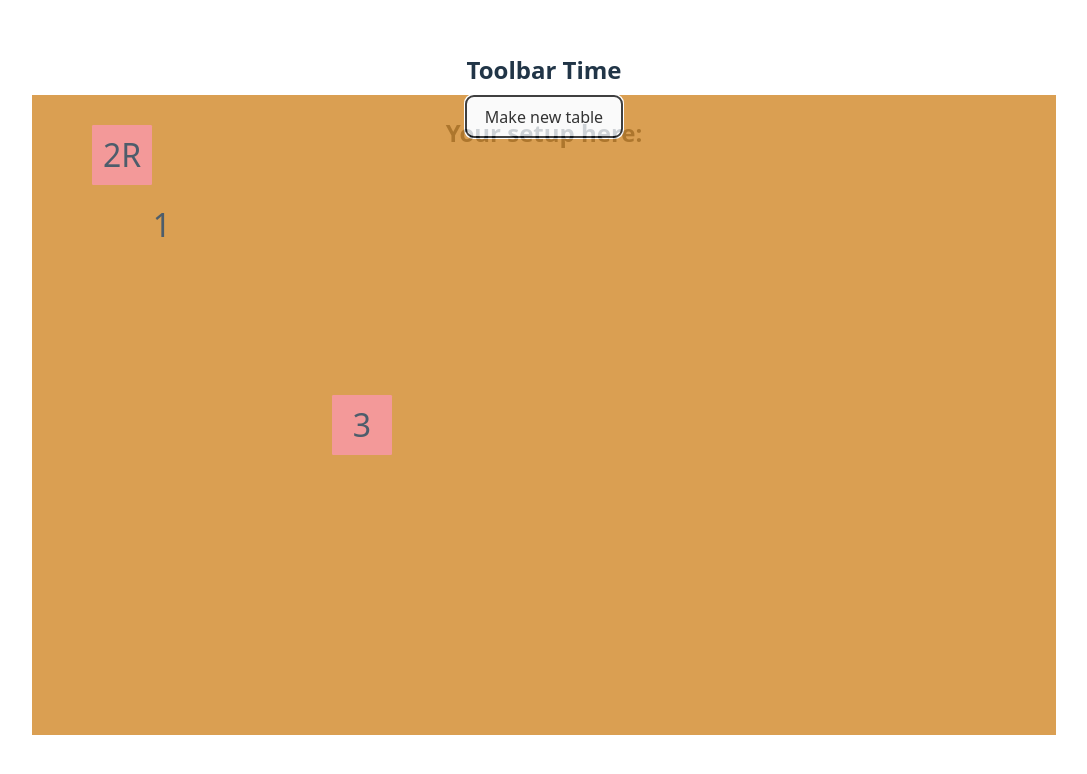
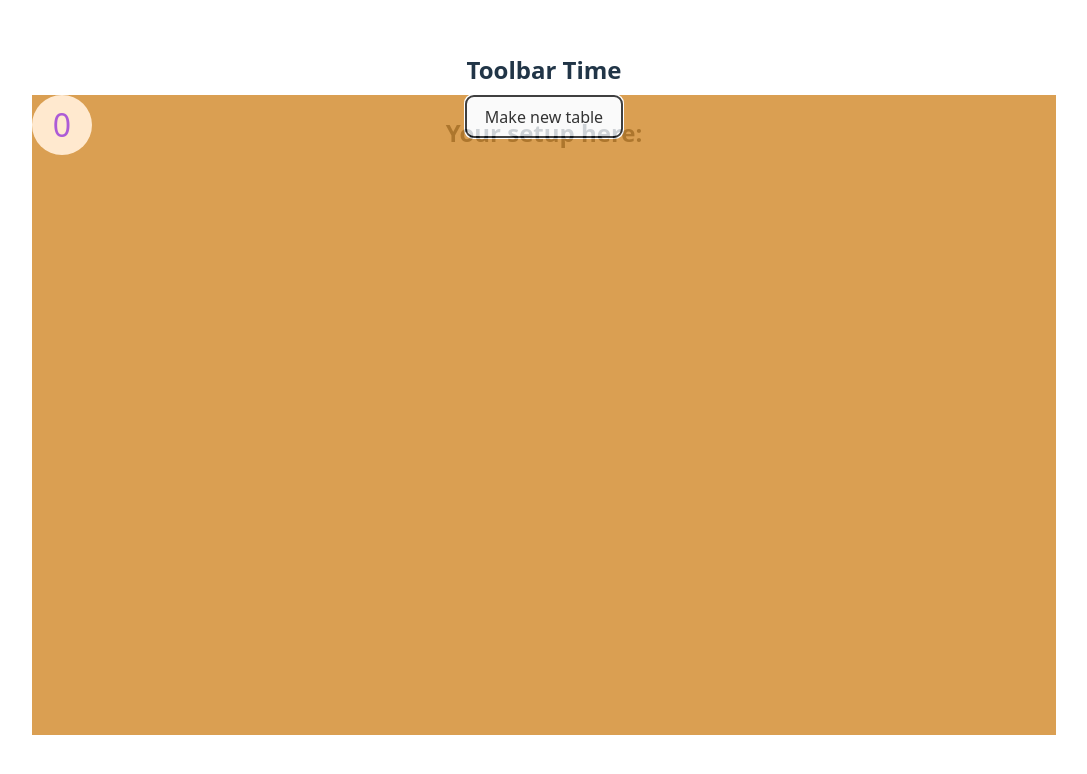
Before and after one commit to jman2476/setup_buddy, a React (Vite) app: page / in a window 1280 px wide. Both pictures are taken after a click on the button "Make new table". Shown: the top 774 px of the page, without its empty margins (96-1183 px from the left). Built offline with nearby package versions, Linux system fonts and the light colour scheme.

Commit message:
table components are now focusable

```diff
--- a/src/App.css
+++ b/src/App.css
@@ -43,6 +43,7 @@
 .circle {
   background-color: bisque;
   border-radius: 50%;
+  color: darkorchid
 }
 
 .rectangle {
--- a/src/App.jsx
+++ b/src/App.jsx
@@ -1,12 +1,12 @@
 import { useState, useEffect, useRef } from 'react'
 import './App.css'
 
-// TODO: make all tables into an array
+// TODO: Show div with details on table highlight
 
 function App() {
   const startRef = useRef({ x: 0, y: 0 })
   const mouseRef = useRef({ x: 0, y: 0 })
-  const tableRef = useRef(3)
+  const tableRef = useRef(0)
   const [tableList, setTableList] = useState([])
 
   const dragStart = (event) => {
@@ -16,6 +16,8 @@ function App() {
     }
   }
 
+  // currently depricated
+  // see Table()
   function TableRect({number}) {
     const [offset, setOffSet] = useState({ x: 0, y: 0 })
     const [tableSize, setTableSize] = useState(60)
@@ -69,6 +71,15 @@ function App() {
     const [offset, setOffSet] = useState({ x: 0, y: 0 })
     const [tableSize, setTableSize] = useState(60)
 
+    function DataBox({}){
+
+      return(
+        <>
+        <p>{tableSize}</p>
+        </>
+      )
+    }
+
     useEffect(() => {
       const handleMouse = (event) => {
         mouseRef.current = {
@@ -92,6 +103,10 @@ function App() {
         y: prev.y + mouseRef.current.y - startRef.current.y
       }))
     }
+    const showData = (event) => {
+      console.log('Dragging table', number)
+    }
+
     return (
       <>
         {/* Prototype Round Table */}
@@ -112,9 +127,11 @@ function App() {
               >1</div> */}
         <div
           draggable={true}
+          tabIndex={0}
           className={`table-obj ${shape}`}
           onDragStart={dragStart}
           onDragEnd={dragEnd}
+          onFocus={showData}
           style={{
             position: "absolute",
             top: `${offset.y + 100 * number}px`,
@@ -129,16 +146,6 @@ function App() {
     )
   }
 
-  // const dragEnd = (event) => {
-  //   mouseRef.current = {
-  //       x: event.clientX,
-  //       y: event.clientY
-  //     }
-  //   setOffSet(prev => ({
-  //     x: prev.x + mouseRef.current.x - startRef.current.x,
-  //     y: prev.y + mouseRef.current.y - startRef.current.y
-  //   }))
-  // }
   const tableMaker = (event) => {
     const tShape = tableRef.current%2 === 0? 'circle' : 'rectangle'
     const newTable = <Table number={tableRef.current} shape={tShape} key={tableRef.current} />
@@ -147,22 +154,10 @@ function App() {
     console.log(tableRef.current)
   }
 
-
-  const arrayOne = [
-    <Table number={3} key='1'/>,
-    <Table number={4} key='2'/>,
-    <Table number={5} key='3'/>,
-    <TableRect number={6} key='4'/>
-  ]
-
-  console.log(arrayOne, 'arrayOne'
-  )
-
   return (
     <>
       <div id="toolbar">
         <h2 className='title'>Toolbar Time</h2>
-        {/* <input className="input" type="number" value={tableSize} onChange={e=>setTableSize(e.target.value)}/> */}
       </div>
       <div id="setup">
         <h2 className='title setup'>Your setup here:</h2>
@@ -170,10 +165,7 @@ function App() {
           <button
             onClick={tableMaker}
           >Make new table</button>
-          <Table number={1} />
-          <TableRect number={2} />
           {tableList}
-          {/* {arrayOne} */}
         </div>
       </div>
     </>
```
